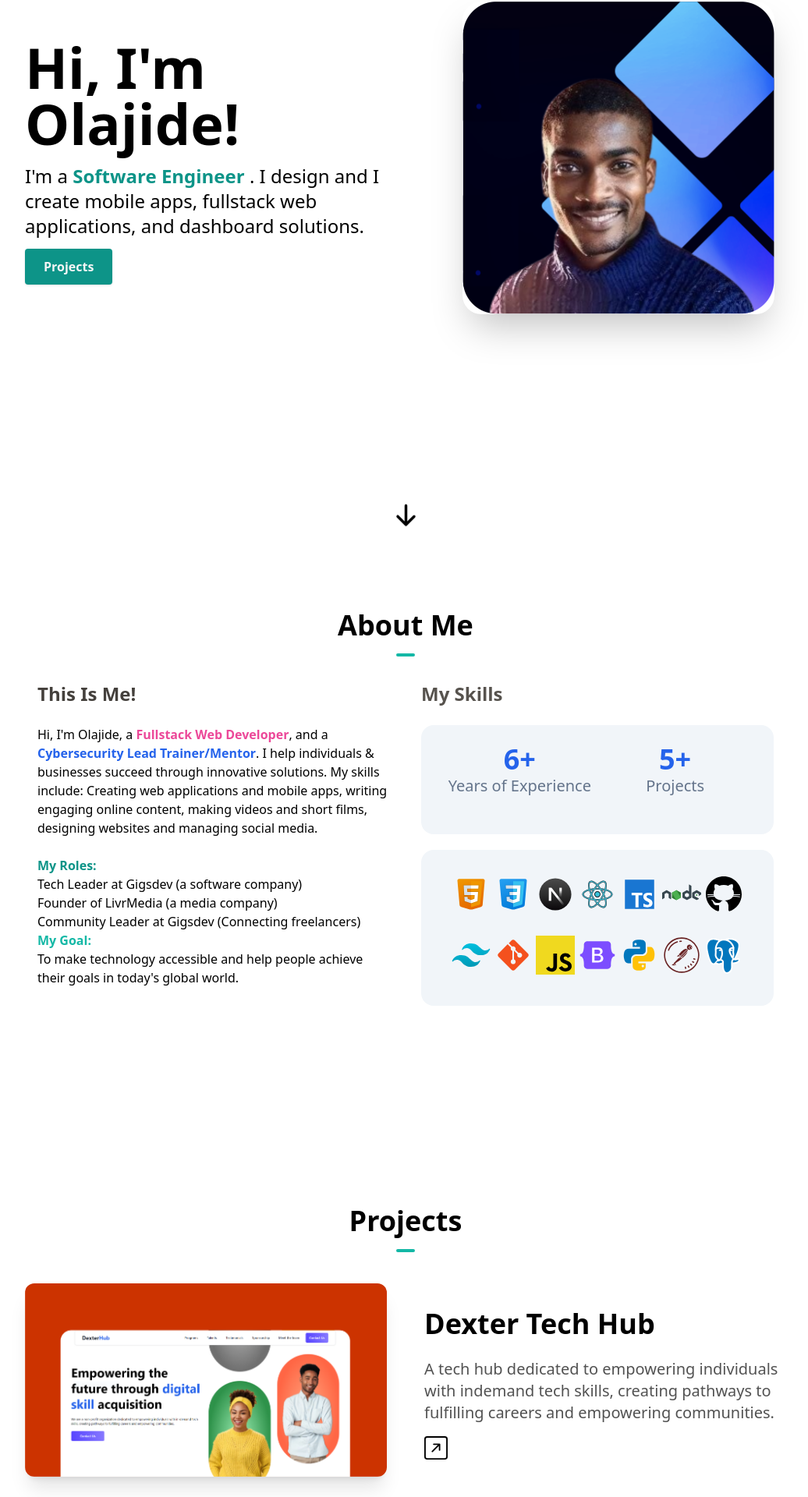
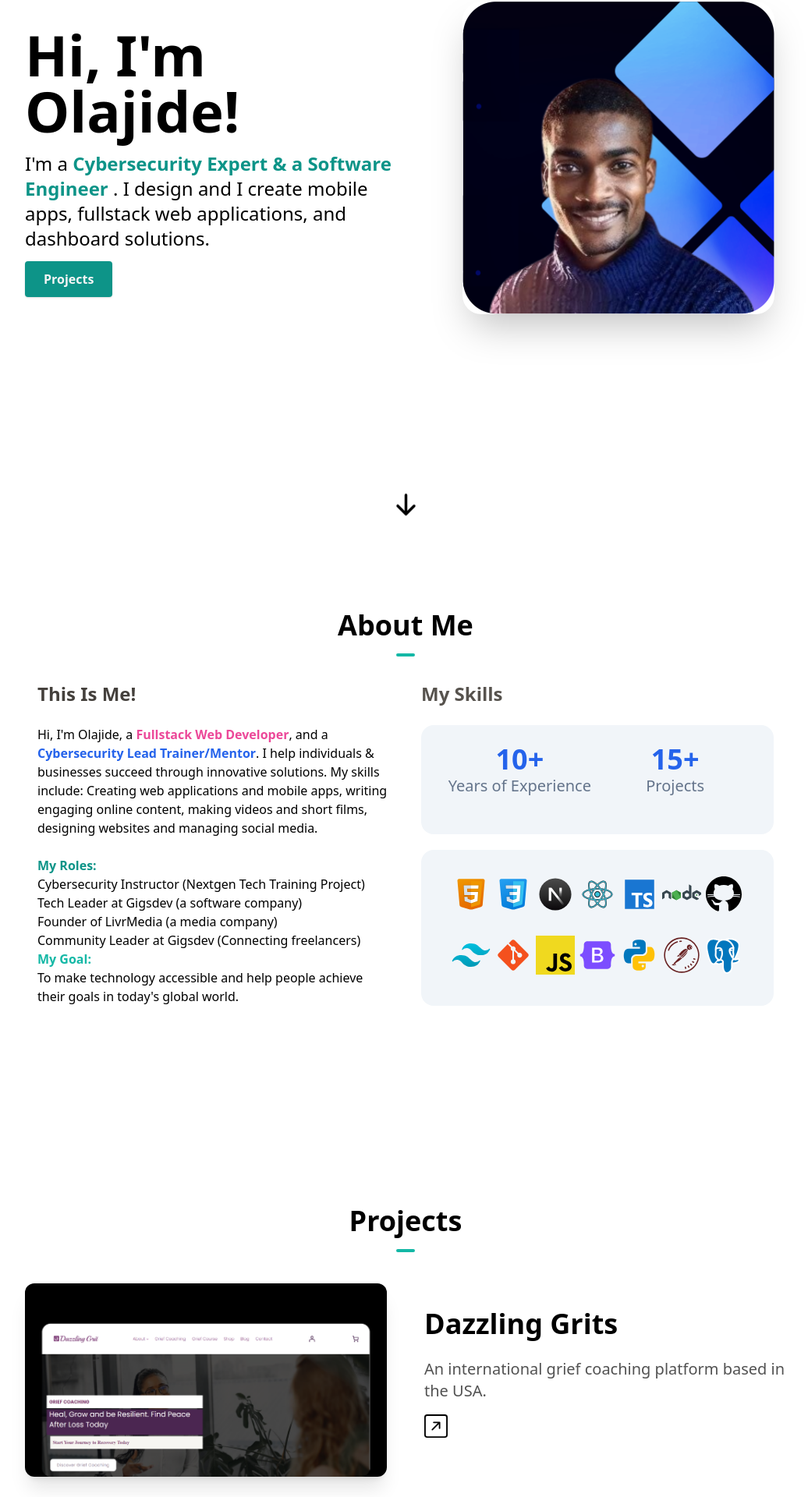
Before and after one commit to codeklin/jdev_live, a Next.js app: page / in a window 1280 px wide. Shown: the part 238-2158 px from the top of the page at 78% size, without its empty margins (120-1156 px from the left). Built offline with nearby package versions, Linux system fonts and the light colour scheme.

Commit message:
add project

```diff
--- a/components/AboutSection.tsx
+++ b/components/AboutSection.tsx
@@ -29,6 +29,7 @@ const AboutSection = () => {
             </p>
             <br />
             <span className="font-bold text-teal-600">{" My Roles:"}</span>
+            <br/>Cybersecurity Instructor (Nextgen Tech Training Project)
             <br/>Tech Leader at Gigsdev (a software company)
             <br/>Founder of LivrMedia (a media company)
             <br/>Community Leader at Gigsdev (Connecting freelancers)
@@ -43,8 +44,8 @@ const AboutSection = () => {
               <h1 className="text-2xl font-bold mb-1 text-stone-600">My Skills</h1>
               <div className="flex flex-wrap  rounded-2xl bg-slate-100 justify-around md:justify-center lg:gap-5 md:gap-5 x-6 py-6">
                 <div className="grid grid-cols-1 gap-x-4 sm:grid-cols-2 md:grid-cols-2 text-center">
-                  <div className=" text-xl font-light mb-6 text-slate-500"> <span className="text-blue-600 text-4xl font-semibold ">6+</span> <br/>Years of Experience</div>
-                  <div className=" text-xl text-slate-500 font-light mb-2"><span className="text-blue-600 text-4xl font-semibold">5+</span> <br/>Projects</div>
+                  <div className=" text-xl font-light mb-6 text-slate-500"> <span className="text-blue-600 text-4xl font-semibold ">10+</span> <br/>Years of Experience</div>
+                  <div className=" text-xl text-slate-500 font-light mb-2"><span className="text-blue-600 text-4xl font-semibold">15+</span> <br/>Projects</div>
                 </div>
               </div>
               <div className="flex flex-wrap flex-row gap-1 rounded-2xl bg-slate-100 lg:col-span-3 justify-center z-10 md:justify-center px-6 py-6">
--- a/components/HeroSection.tsx
+++ b/components/HeroSection.tsx
@@ -14,7 +14,7 @@ const HeroSection = () => {
           <p className="text-lg mt-4 mb-6 md:text-2xl">
             I&#39;m a{" "}
             <span className="font-semibold text-teal-600">
-              Software Engineer{" "}
+              Cybersecurity Expert & a Software Engineer{" "}
             </span>. I design and I create mobile apps, fullstack web applications, and dashboard solutions.
           </p>
           <Link
--- a/components/ProjectsSection.tsx
+++ b/components/ProjectsSection.tsx
@@ -5,6 +5,12 @@ import SlideUp from "./SlideUp"
 import { BsArrowUpRightSquare } from "react-icons/bs"
 
 const projects = [
+  {
+    name: "Dazzling Grits",
+    description: "An international grief coaching platform based in the USA.",
+    image: "/daz.png",
+    link: "https://dazzlinggrit.com/",
+  },
   {
     name: "Dexter Tech Hub",
     description: "A tech hub dedicated to empowering individuals with indemand tech skills, creating pathways to fulfilling careers and empowering communities.",
--- a/package.json
+++ b/package.json
@@ -11,7 +11,7 @@
   "dependencies": {
     "@next/font": "^14.2.15",
     "autoprefixer": "^10.4.20",
-    "next": "14.2.15",
+    "next": "^14.2.23",
     "next-themes": "^0.3.0",
     "react": "^18",
     "react-dom": "^18",
```
Also changed, not shown: public/daz.png (added), 1 other file (tests, documents, lock files or other folders).
